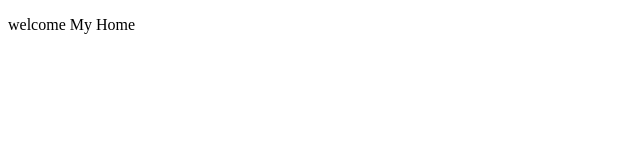
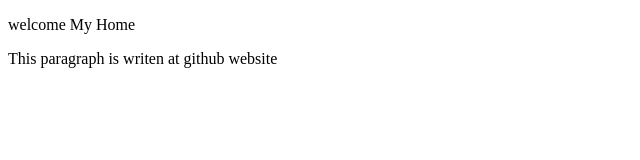
Before and after one commit to San32/my-site, a plain HTML site: page index.html in a window 1280 px wide. Shown: the whole page, without its empty margins (0-640 px from the left). Drawn offline with Linux system fonts and the light colour scheme.

Commit message:
modify index.html at the github

```diff
--- a/index.html
+++ b/index.html
@@ -7,5 +7,6 @@
 </head>
 <body>
     <p>welcome My Home</p>
+    <p>This paragraph is writen at github website</p>
 </body>
 </html>
```
